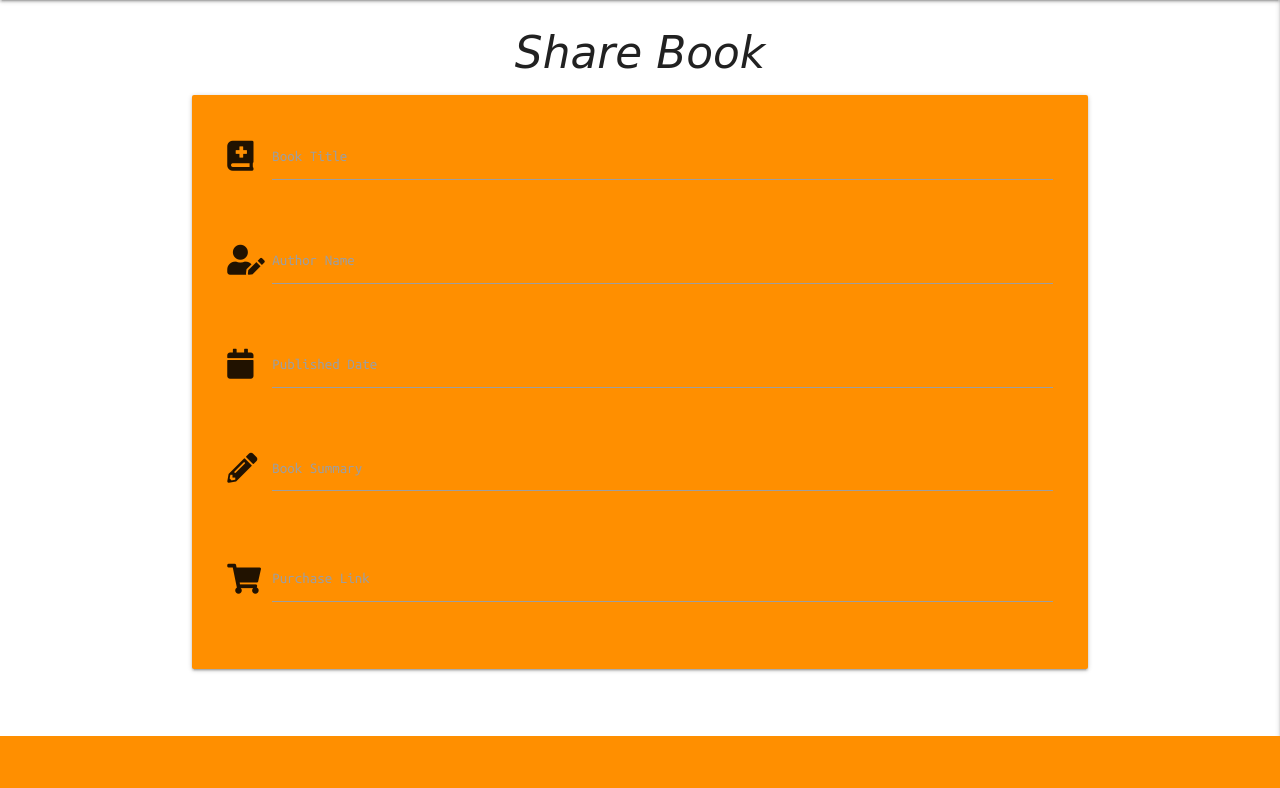
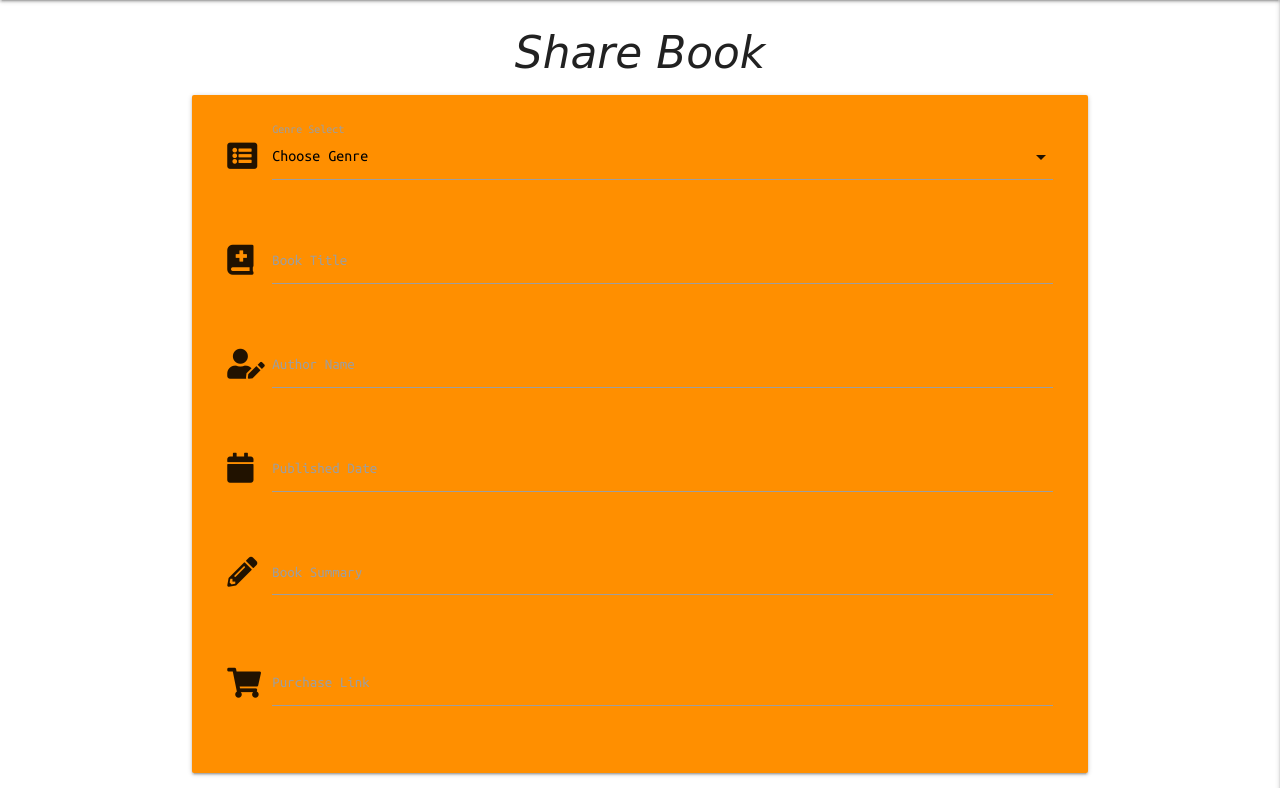
Before and after one commit to GreigBenton/Milestone_project_3, a Flask app: page /add_book in a window 1280 px wide. Shown: the part 64-852 px from the top of the page. Before the commit the page ends 800 px from the top, so only its background shows below. Run offline with Flask 2, Linux system fonts and the light colour scheme; data that the repository does not hold is empty; some libraries are stand-ins or nearby versions; some web fonts are replaced.

Commit message:
Added genre dropdown via database

```diff
--- a/app.py
+++ b/app.py
@@ -91,7 +91,8 @@ def logout():
 
 @app.route("/add_book")
 def add_book():
-    return render_template("add_book.html")
+    genres = mongo.db.genres.find().sort("genre_name", 1)
+    return render_template("add_book.html", genres=genres)
 
 
 if __name__ == "__main__":
--- a/static/js/script.js
+++ b/static/js/script.js
@@ -2,4 +2,5 @@ $(document).ready(function(){
     $('.sidenav').sidenav({edge: "right"});
     $('.collapsible').collapsible();
     $('.tooltipped').tooltip();
+    $('select').formSelect();
 });
--- a/templates/add_book.html
+++ b/templates/add_book.html
@@ -5,6 +5,18 @@
 
     <div class="row card-panel amber darken-3">
         <form class="col s12" method="POST" action="">
+            <div class="row">
+                <div class="input-field col s12">
+                    <i class="fas fa-list-alt prefix tooltipped data-position="bottom" data-tooltip="Choose a Genre"></i>
+                    <select id="genre_name" name="genre_name" class="validate" required>
+                      <option value="" disabled selected>Choose Genre</option>
+                      {% for genre in genres %}
+                        <option value="{{ genre.genre_name }}">{{ genre.genre_name }}</option>
+                      {% endfor %}
+                    </select>
+                    <label for="genre_name">Genre Select</label>
+                </div>
+            </div>
             <div class="row">
                 <div class="input-field col s12">
                     <i class="fas fa-book-medical prefix tooltipped data-position="bottom" data-tooltip="E.g. Alice's Adventures in Wonderland"></i>
```
Lines whose indentation alone changed are shown as unchanged.
